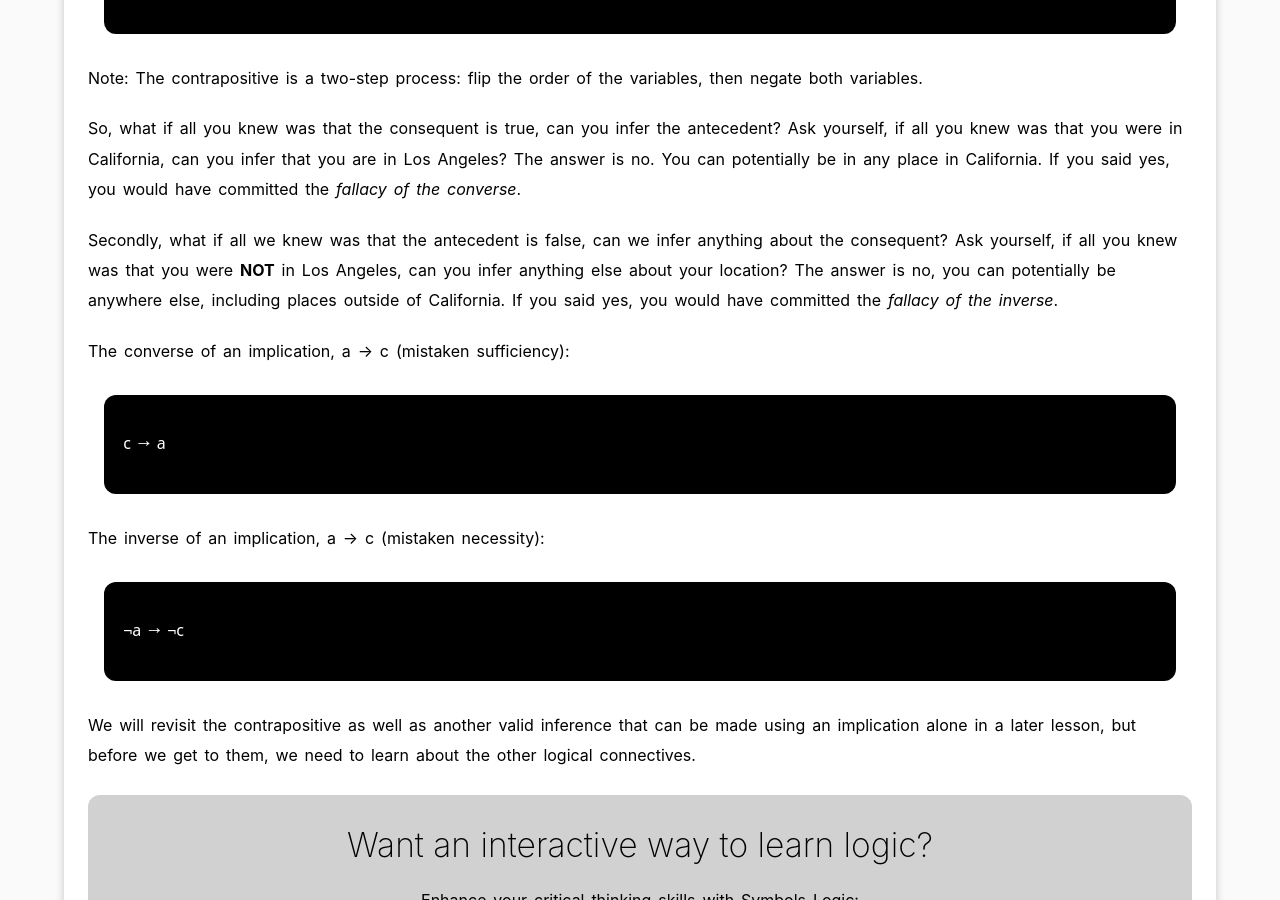
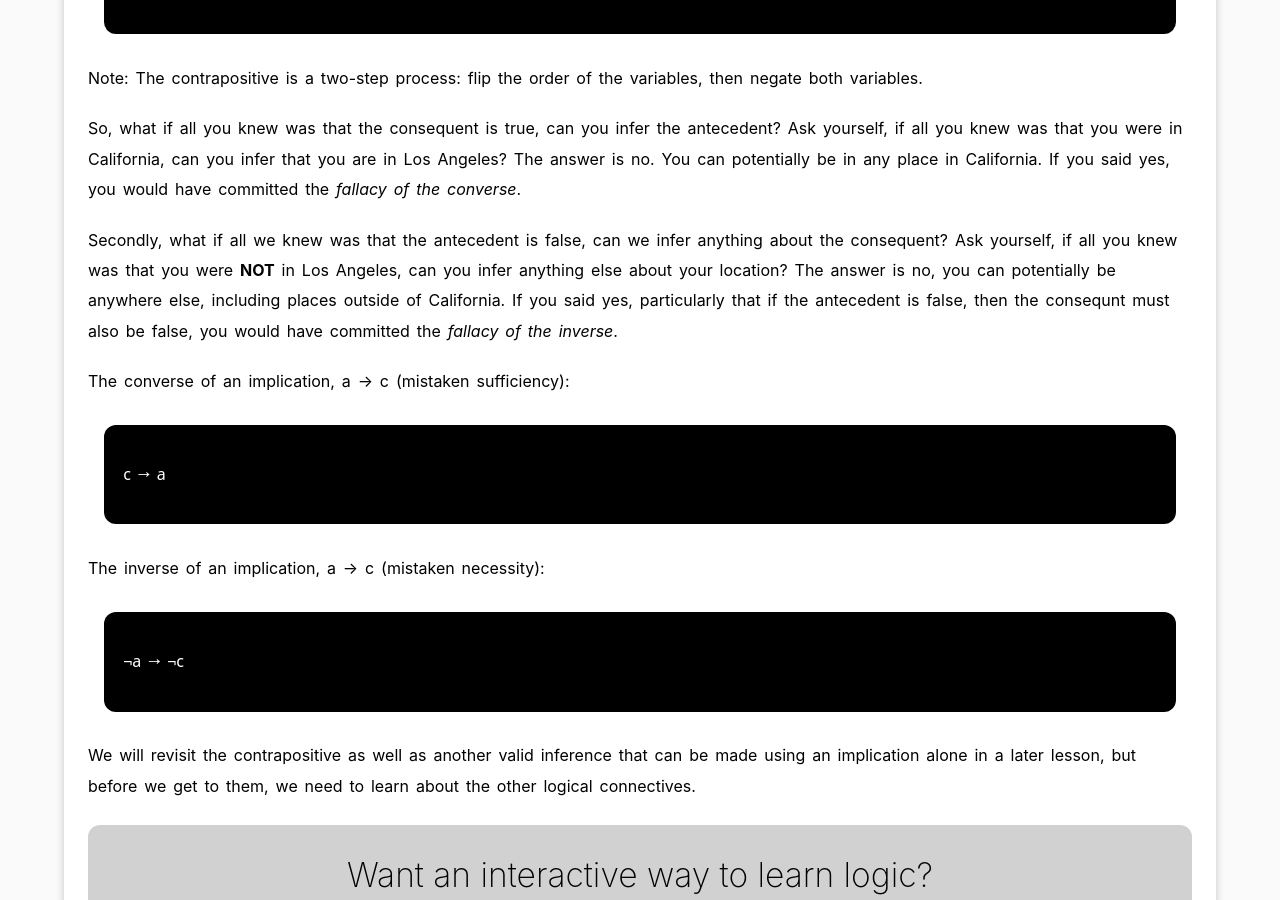
Before and after one commit to symbolslogic/symbolslogic.github.io, a Jekyll site: the page built from lessons/implication.md, in a window 1280 px wide and 900 px high, scrolled down 1242 px. Built offline with Jekyll 4.4.1, drawn with Linux system fonts in a browser that asks for light colours.

Commit message:
update implication

```diff
--- a/lessons/implication.md
+++ b/lessons/implication.md
@@ -34,7 +34,7 @@ Note: The contrapositive is a two-step process: flip the order of the variables,
 
 So, what if all you knew was that the consequent is true, can you infer the antecedent? Ask yourself, if all you knew was that you were in California, can you infer that you are in Los Angeles? The answer is no. You can potentially be in any place in California. If you said yes, you would have committed the _fallacy of the converse_.
 
-Secondly, what if all we knew was that the antecedent is false, can we infer anything about the consequent? Ask yourself, if all you knew was that you were **NOT** in Los Angeles, can you infer anything else about your location? The answer is no, you can potentially be anywhere else, including places outside of California. If you said yes, you would have committed the _fallacy of the inverse_.
+Secondly, what if all we knew was that the antecedent is false, can we infer anything about the consequent? Ask yourself, if all you knew was that you were **NOT** in Los Angeles, can you infer anything else about your location? The answer is no, you can potentially be anywhere else, including places outside of California. If you said yes, particularly that if the antecedent is false, then the consequnt must also be false, you would have committed the _fallacy of the inverse_.
 
 The converse of an implication, a → c (mistaken sufficiency):
 
```
